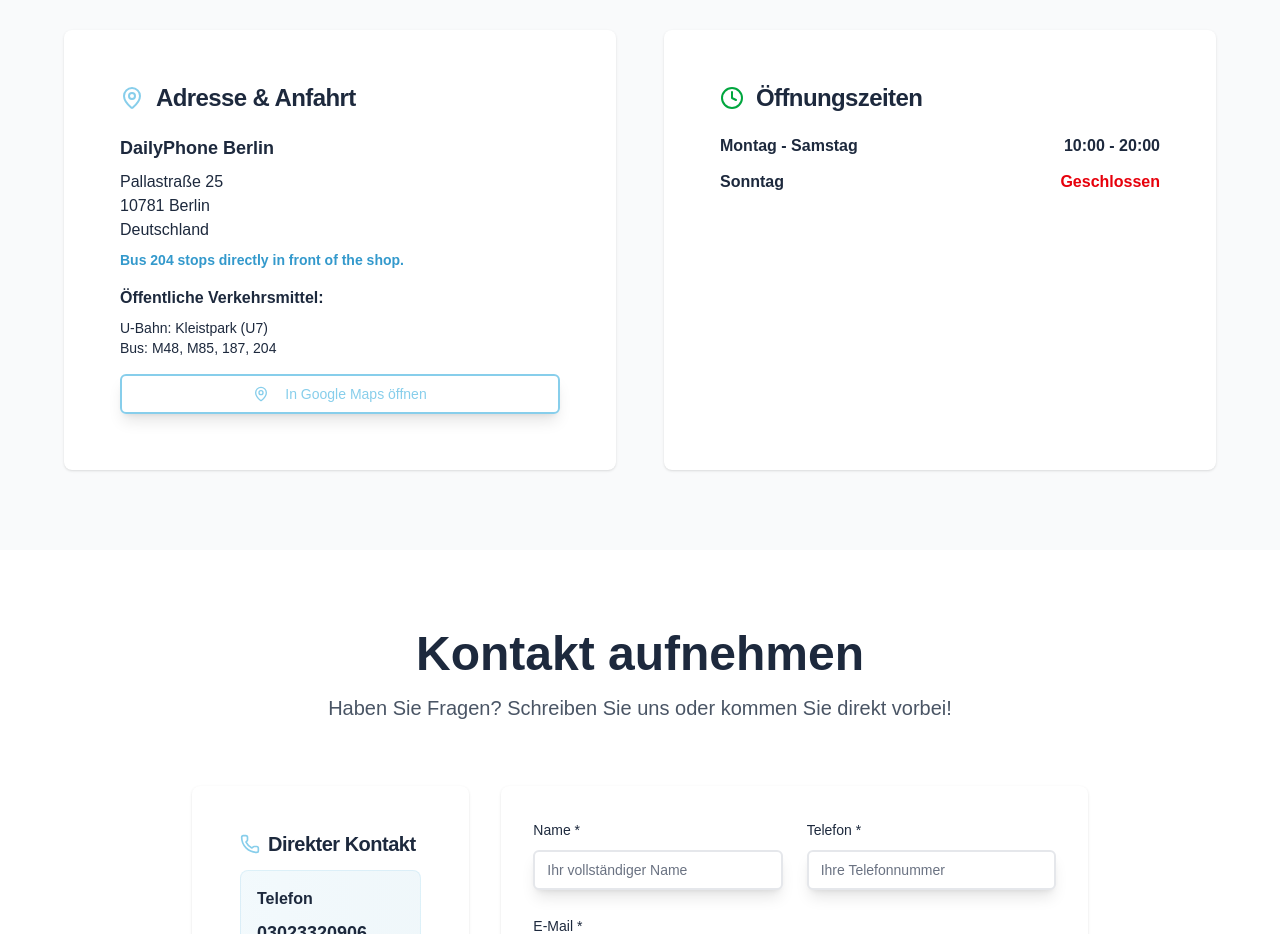
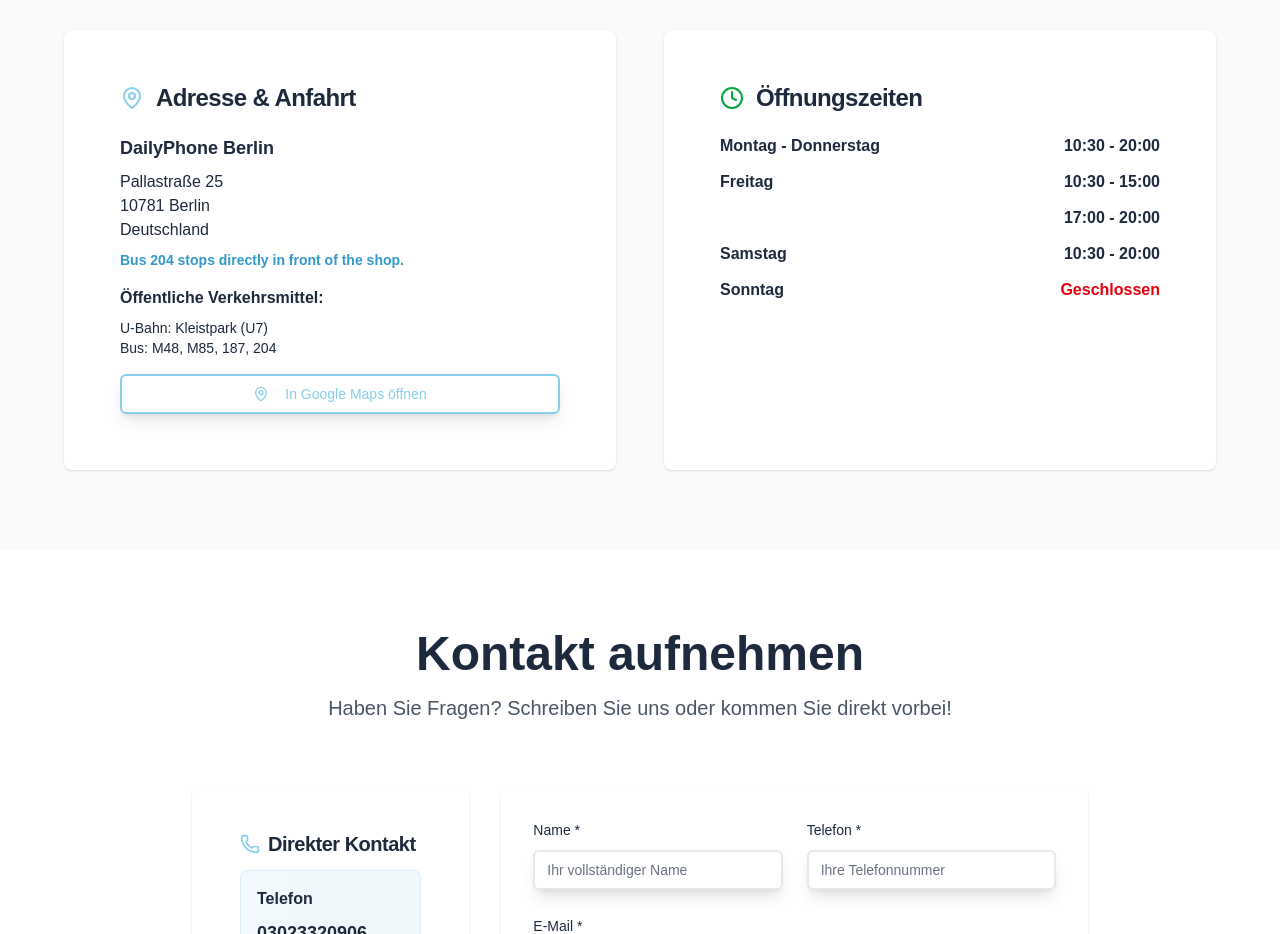
Before and after one commit to ArifCyberSec/DailyPhone, a Next.js app: page / in a window 1280 px wide. Shown: the part 3000-3934 px from the top of the page. Built offline with nearby package versions, Linux system fonts and the light colour scheme.

Commit message:
time new

```diff
--- a/app/page.tsx
+++ b/app/page.tsx
@@ -1068,8 +1068,20 @@
               <CardContent className="space-y-4">
                 <div className="space-y-3">
                   <div className="flex justify-between">
-                    <span className="font-semibold text-slate-800">Montag - Samstag</span>
-                    <span className="text-slate-800 font-semibold">10:00 - 20:00</span>
+                    <span className="font-semibold text-slate-800">Montag - Donnerstag</span>
+                    <span className="text-slate-800 font-semibold">10:30 - 20:00</span>
+                  </div>
+                  <div className="flex justify-between">
+                    <span className="font-semibold text-slate-800">Freitag</span>
+                    <span className="text-slate-800 font-semibold">10:30 - 15:00</span>
+                  </div>
+                  <div className="flex justify-between">
+                    <span className="font-semibold text-slate-800"></span>
+                    <span className="text-slate-800 font-semibold">17:00 - 20:00</span>
+                  </div>
+                  <div className="flex justify-between">
+                    <span className="font-semibold text-slate-800">Samstag</span>
+                    <span className="text-slate-800 font-semibold">10:30 - 20:00</span>
                   </div>
                   <div className="flex justify-between">
                     <span className="font-semibold text-slate-800">Sonntag</span>
```
